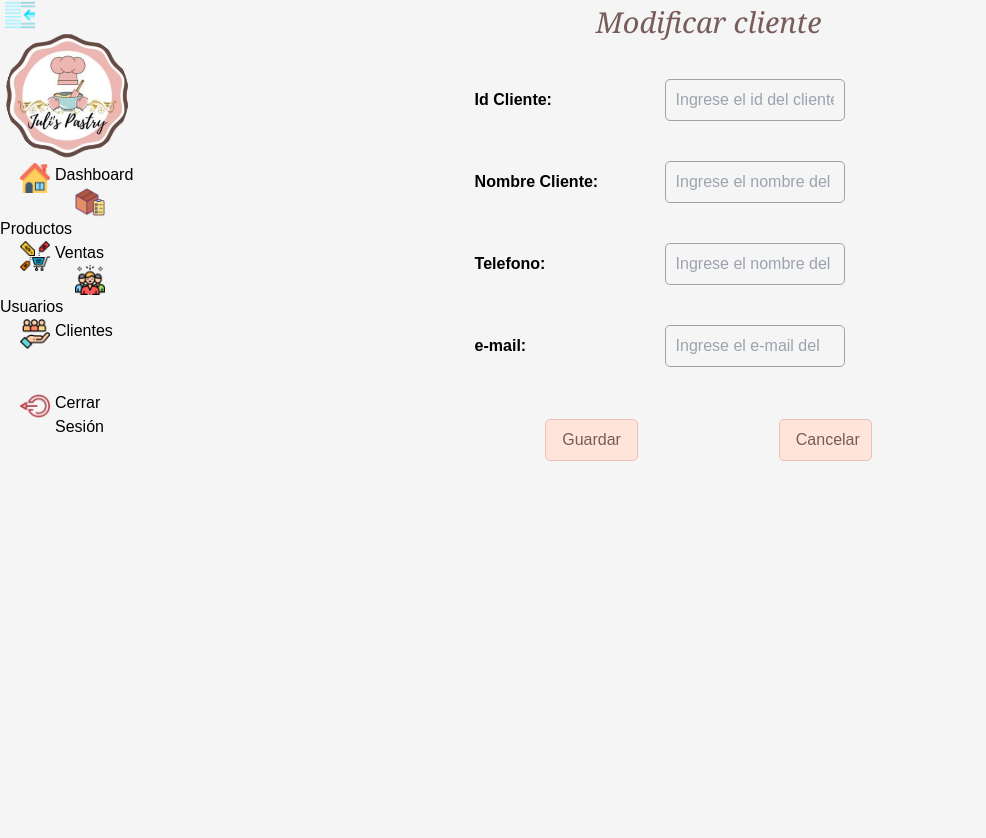
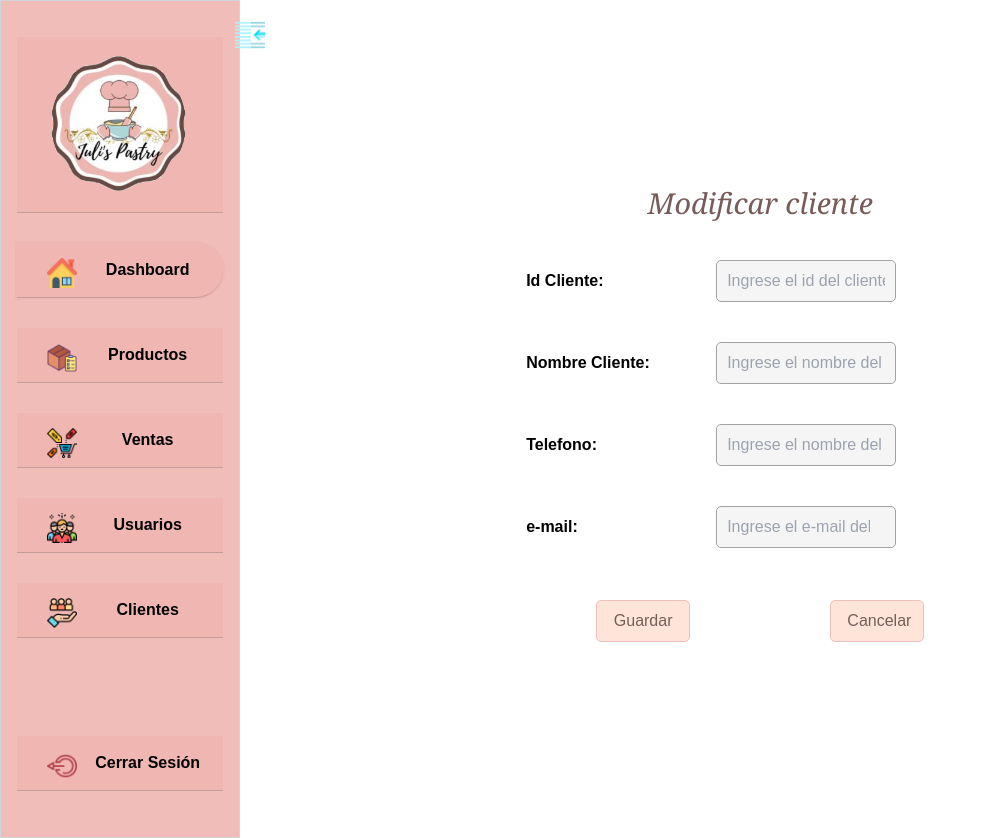
Before and after one commit to programmingEvolution/Proyecto, a React (Create React App) app in the folder front-cmr-pastry/: page /modificarCliente in a window 1280 px wide. Shown: the whole page, without its empty margins (0-986 px from the left). Before the commit the page ends 800 px from the top, so only its background shows below. Built offline with nearby package versions, Linux system fonts and the light colour scheme.

Commit message:
arreglar estilos sidebar para react

```diff
--- a/front-cmr-pastry/src/App.css
+++ b/front-cmr-pastry/src/App.css
@@ -114,11 +114,11 @@ input[type="checkbox"]:checked + label {
   list-style-type: none;
   box-sizing: border-box;
 }
-body {
+.body {
   background: #f5f5f5;
 }
+
 .sidebar {
-  position: fixed;
   width: 200px;
   height: 100%;
   background: rgba(239, 182, 178, 0.897);
--- a/front-cmr-pastry/src/components/Sidebar.jsx
+++ b/front-cmr-pastry/src/components/Sidebar.jsx
@@ -8,9 +8,9 @@ import logout from "./img/logout.png";
 import grupo from "./img/grupo.png";
 import clientes from "./img/clientes.png";
 
-
 const Sidebar = () => {
   return (
+    <nav className="hidden sm:flex sm:w-72 border border-gray-300 h-full flex-col bg-gray-200 p-4 sidebar">
       <div id="sidebar">
         <div className="toggle-btn">
           <span>
@@ -88,6 +88,7 @@ const Sidebar = () => {
 
         <script src="main.js"></script>
       </div>
+    </nav>
   );
 };
 export default Sidebar;
```
Lines whose indentation alone changed are shown as unchanged.
